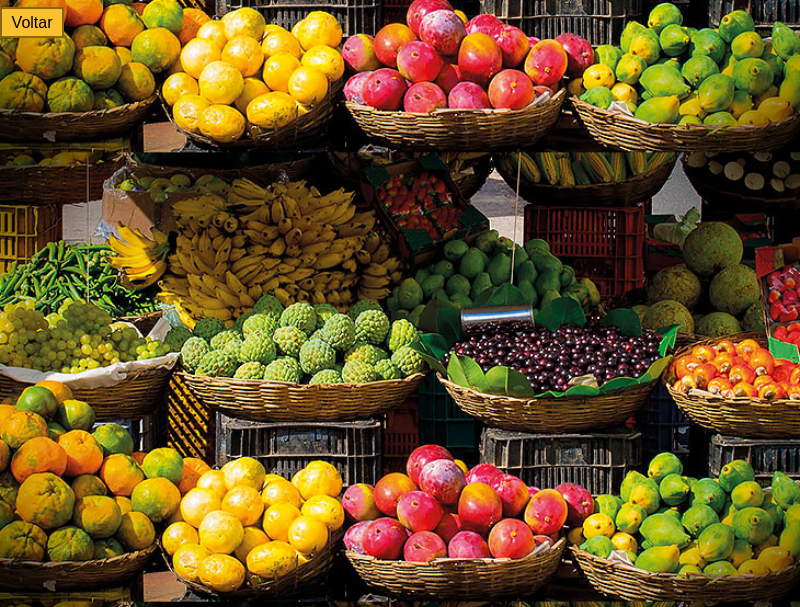
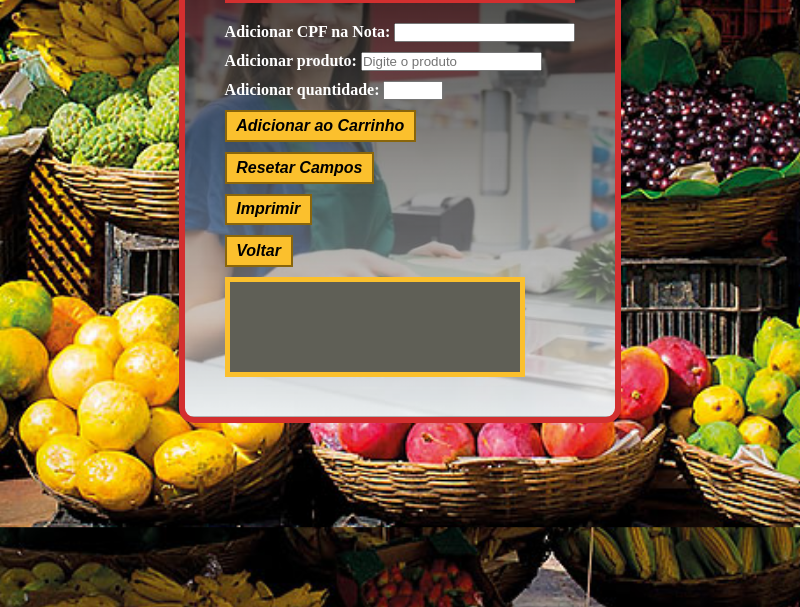
Before and after one commit to Wallac3R1be1ro/Software-CestaDigital, an Electron app: page src/views/atender-cliente.html in a window 800 px wide. Shown: the part 193-800 px from the top of the page. Drawn offline with Linux system fonts and the light colour scheme.

Commit message:
Melhoria de Visual CSS na página Atender-Cliente
- Ajuste com css principal.
- Ao adicionar os produtos, dentro da div é ativado o scroll-bar.
- Observação: Tela de Atender-Cliente.html está com largura acima na aplicação.

```diff
--- a/src/public/css/style.css
+++ b/src/public/css/style.css
@@ -72,6 +72,24 @@ section{
     text-align: center;
 }
 
+.FormProd{
+    text-align: left;
+}
+.FormProd, input{
+    margin-bottom: 10px;
+}
+.area-impressao{
+    background-color: rgb(95, 95, 86);
+    color: #000;
+}
+.area-impressao{
+    width: 300px;           /* Largura opcional */
+    height: 100px;          /* ALTURA FIXA: Essencial para o scroll */
+    overflow-y: auto;       /* Cria scroll vertical apenas quando necessário */
+    border: 5px solid #FBC02D; /* Opcional: para enxergar a div */
+    padding: 10px;          /* Opcional */
+}
+
 @page {
   size: 80mm auto;
   margin: 5mm;
--- a/src/views/atender-cliente.html
+++ b/src/views/atender-cliente.html
@@ -15,18 +15,23 @@
     <link rel="stylesheet" href="../public/css/style.css">
 </head>
 <body>
+  <section>
+    <div class="container">
+      <header>
+        <h1>CESTA DIGITAL</h1>
+      </header>
       <form class="FormProd" method="get">
         <p>Adicionar CPF na Nota:  <input type="addCPF" id="addCPF" name="addCPF" maxlength="11"><br></p>
         <p>Adicionar produto: <input type="text" id="nomeProd" name="nomeProd" placeholder="Digite o produto" required><br></p>
         <p>Adicionar quantidade: <input type="number" id="addQtd" name="addQtd" min="1" max="100" required><br></p>
 
         <!-- Botão de envio -->
-    <button type="submit">Adicionar ao Carrinho</button><br>
-    <button type="reset">Resetar Campos</button>
-    <button type="button" id="btnImprimir">Imprimir</button>
+        <button type="submit"><i>Adicionar ao Carrinho</i></button>
+        <button type="reset"><i>Resetar Campos</i></button>
+        <button type="button" id="btnImprimir"><i>Imprimir</i></button>
     </form>
     <nav>
-    <a href="../views/index.html"><button>Voltar</button></a>
+      <a href="../views/index.html"><button><i>Voltar</i></button></a>
     </nav>
   <!--Area de impressão Recibo-->
       <div class="area-impressao">
@@ -34,6 +39,9 @@
         <div id="cliente"></div>
         <div class="recibo"></div>
       </div>
+    </div>
+  </section>
+
   <script src="../public/js/app.js"></script>
 </body>
 </html>
```
Lines whose indentation alone changed are shown as unchanged.
